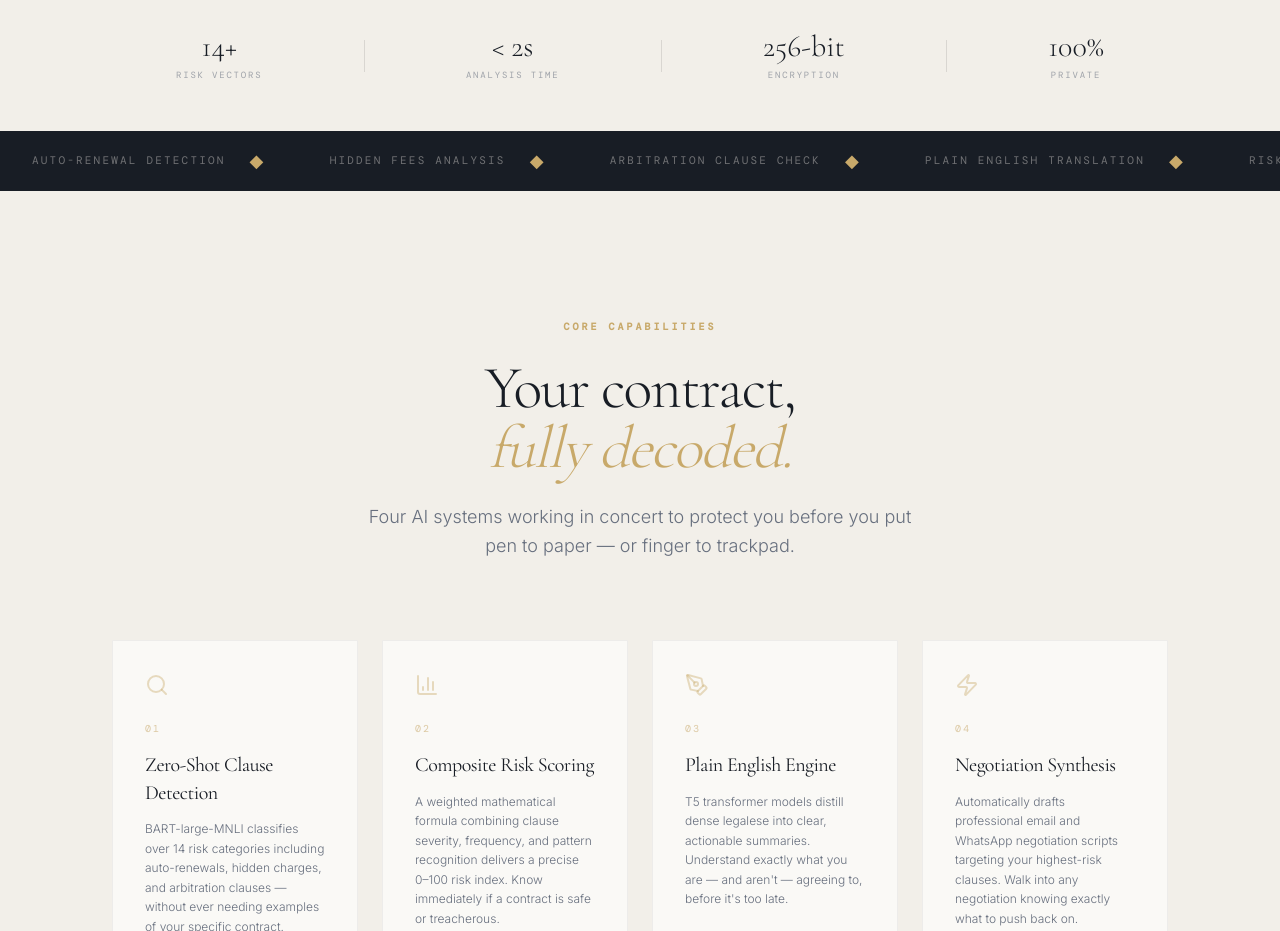
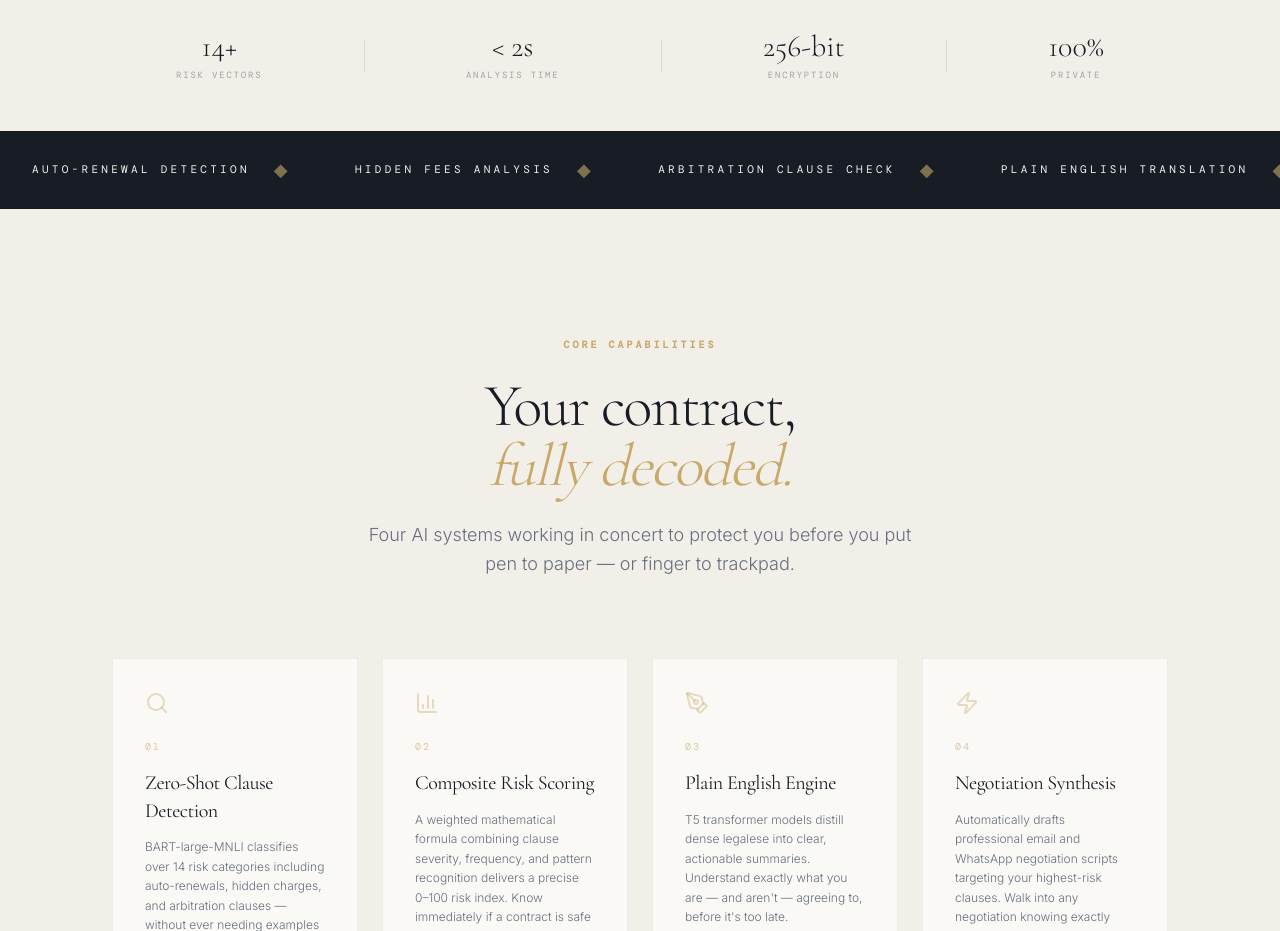
Before and after one commit to zaid6isthename-bit/FinePrint-AI, a Next.js app in the folder frontend/: page / in a window 1280 px wide. Shown: the part 820-1751 px from the top of the page. Built offline with nearby package versions, Linux system fonts and the light colour scheme; no server answers; a web font is replaced by a local one.

Commit message:
feat: implement landing page with hero section, risk analysis features, and responsive design

```diff
--- a/frontend/src/app/page.tsx
+++ b/frontend/src/app/page.tsx
@@ -149,12 +149,12 @@ export default function Home() {
         </section>
 
         {/* ===================== TICKER / MARQUEE ===================== */}
-        <section className="bg-foreground dark:bg-white py-4 overflow-hidden">
+        <section className="bg-foreground dark:bg-zinc-900 py-6 overflow-hidden border-y border-black/5 dark:border-white/5">
           <div className="flex animate-marquee whitespace-nowrap">
             {[...tickerItems, ...tickerItems, ...tickerItems].map((item, i) => (
-              <span key={i} className="mx-8 text-[11px] font-mono uppercase tracking-[0.2em] text-background/40 dark:text-foreground/40 flex items-center gap-6">
+              <span key={i} className="mx-8 text-[11px] font-mono uppercase tracking-[0.3em] text-background dark:text-zinc-400 flex items-center gap-6">
                 {item}
-                <span className="text-gold text-lg">◆</span>
+                <span className="text-gold text-lg opacity-60">◆</span>
               </span>
             ))}
           </div>
```
